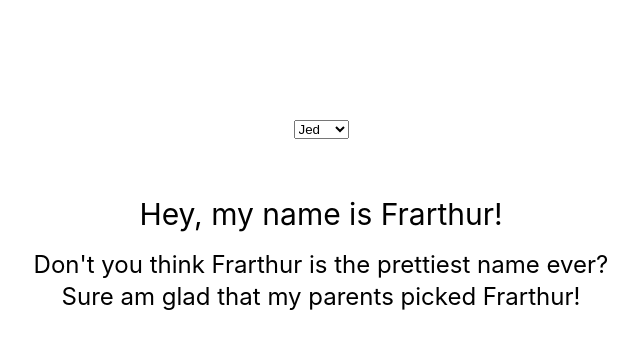
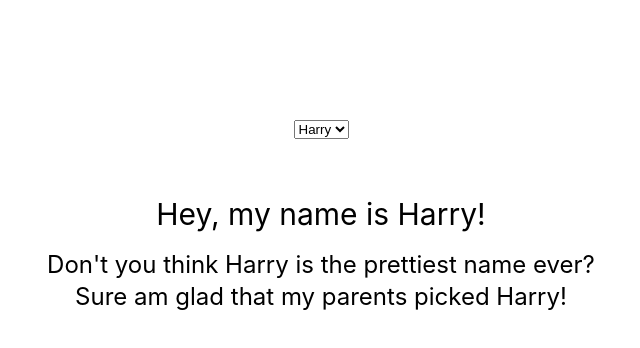
Before and after one commit to jboyle1/react-sateles-comp-inherit-stateful-comp, a React (Create React App) app: page / in a window 1280 px wide. Shown: the top 348 px of the page, without its empty margins (319-959 px from the left). Built offline with nearby package versions, Linux system fonts and the light colour scheme.

Commit message:
Update names.

```diff
--- a/src/App.js
+++ b/src/App.js
@@ -8,7 +8,7 @@ class Parent extends React.Component {
   constructor(props) {
     super(props);
 
-    this.state = { name: 'Frarthur' };
+    this.state = { name: 'Harry' };
 
     this.changeName = this.changeName.bind(this);
   }
--- a/src/Child.js
+++ b/src/Child.js
@@ -19,8 +19,8 @@ export class Child extends React.Component {
           id="great-names"
           onChange={this.handleChange}>
 
-          <option value="Jed">Jed</option>
           <option value="Harry">Harry</option>
+          <option value="Tom">Tom</option>
           <option value="Lucy">Lucy</option>
         </select>
       </div>
```
